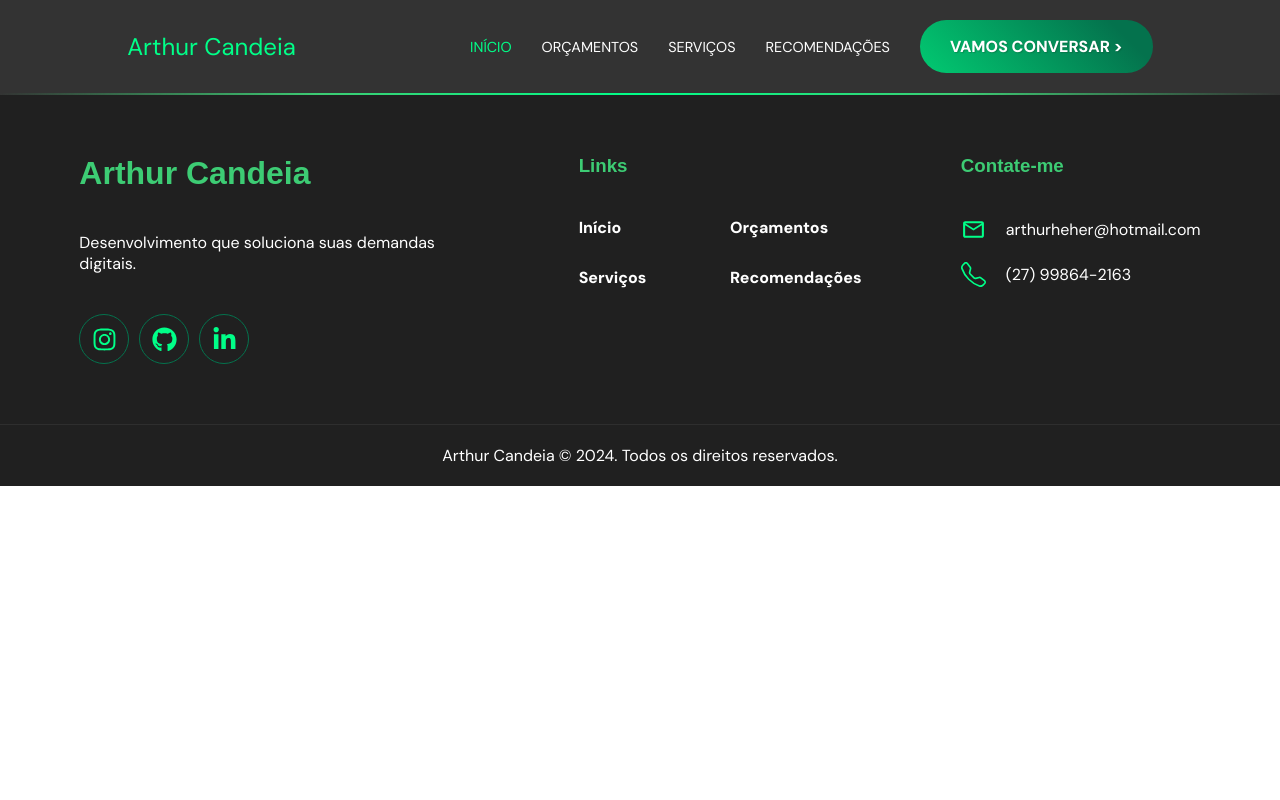
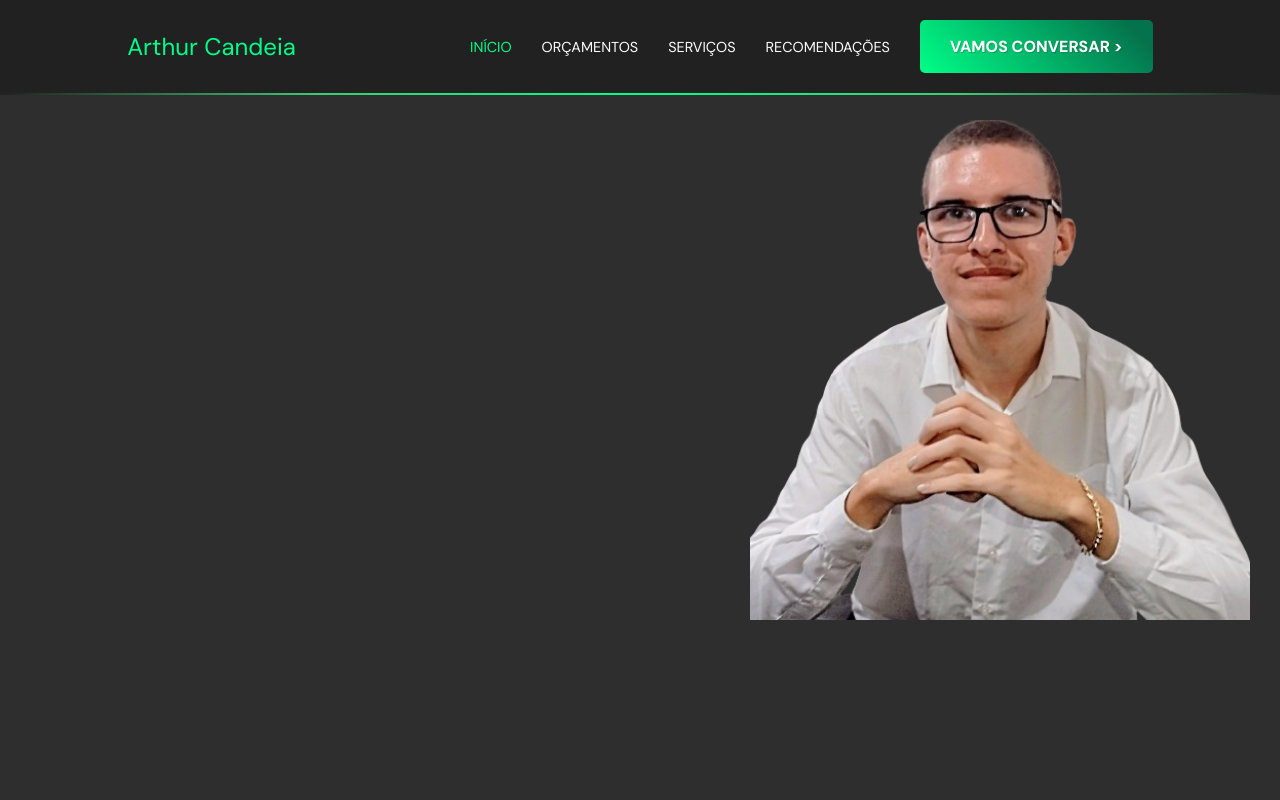
Before and after one commit to Arthur-Candeia/portfolio, a Next.js app: page / in a window 1280 px wide. Shown: the top 800 px of the page. Built offline with nearby package versions, Linux system fonts and the light colour scheme; a web font is replaced by a local one.

Commit message:
FEAT: Inicio construcao home.

```diff
--- a/src/app/page.tsx
+++ b/src/app/page.tsx
@@ -1,7 +1,20 @@
+import { LinksContainer } from "@/components/common/LinksContainer";
+import styles from "@/styles/home.module.scss"
+import Image from "next/image";
+
 export default function Home() {
   return (
-    <main>
-
+    <main className={styles.home}>
+      <section className={styles.start}>
+        <div className={styles.header} data-aos="fade-up" data-aos-duration="1000">
+          <h1><span>Soluções</span> digitais<br /><span>Sonhos</span> em realidade</h1>
+          <div>
+            <p>Não deixe sua ideia apenas no papel, faça seu aplicativo ganhar vida da maneira que sempre sonhou! Você merece o melhor!</p>
+            <LinksContainer />
+          </div>
+        </div>
+        <Image src="/photo.png" alt="Minha foto" className={styles.profilePicture} width={500} height={500}/>
+      </section>
     </main>
   );
 }
--- /dev/null
+++ b/src/components/common/LinksContainer.tsx
@@ -0,0 +1,11 @@
+import Link from "next/link";
+import styles from "@/styles/components/common/linksContainer.module.scss";
+
+export function LinksContainer() {
+  return (
+    <div className={styles.linksContainer}>
+      <Link href="https://api.whatsapp.com/send?phone=5527998642163&text=Olá!%20Tenho%20um%20projeto!" target="_blank" rel="external">WhatsApp</Link>
+      <Link href="/orcamentos" target="_self" rel="next">Faça um orçamento</Link>
+    </div>
+  )
+}
--- a/src/styles/common/style.scss
+++ b/src/styles/common/style.scss
@@ -6,11 +6,19 @@
   box-sizing: border-box;
 }
 
+:root {
+	--angle: 90deg;
+}
+
 body {
   width: 100%;
   height: 100vh;
   overflow-x: hidden;
   font-family: $font1, system-ui, -apple-system, BlinkMacSystemFont, 'Segoe UI', Roboto, Oxygen, Ubuntu, Cantarell, 'Open Sans', 'Helvetica Neue', sans-serif;
+
+  main {
+    padding-top: 120px !important;
+  }
 }
 
 body::-webkit-scrollbar {
--- a/src/styles/components/common/header.module.scss
+++ b/src/styles/components/common/header.module.scss
@@ -1,14 +1,14 @@
 @import '@/styles/common/colors.scss';
 
 .header {
-  position: relative;
+  position: fixed;
   z-index: 3;
   display: flex;
   justify-content: space-around;
   align-items: center;
   width: 100%;
   padding: 20px 40px;
-  background-color: rgba($color: #000000, $alpha: 0.8);
+  background-color: rgba($color: #1e1e1e, $alpha: 0.8);
   backdrop-filter: blur(10px);
   border-width: 0px 0px 2px 0px;
   border-style: solid;
@@ -39,8 +39,9 @@
         padding: 16px 30px;
         font-size: 1rem;
         font-weight: bold;
+        text-align: center;
         background-image: linear-gradient(45deg, $color1, $color3 90%);
-        border-radius: 40px;
+        border-radius: 5px;
         text-shadow: 1px 1px 1px rgba($color: $color4, $alpha: 0.3);
         animation: chatBackground 10s infinite linear;
 
@@ -59,20 +60,6 @@
 .name {
   font-size: 1.5rem;
   color: $color1;
-}
-
-@keyframes chatBackground {
-  0% {
-    background-size: 100% 200px;
-  }
-
-  50% {
-    background-size: 300% 200px;
-  }
-
-  100% {
-    background-size: 100% 200px;
-  }
 }
 
 @media only screen and (max-width: 950px) {
--- /dev/null
+++ b/src/styles/components/common/linksContainer.module.scss
@@ -0,0 +1,53 @@
+@import '@/styles/common/colors.scss';
+
+.linksContainer {
+  display: flex;
+  gap: 20px;
+  margin-top: 20px;
+
+  a {
+    display: inline-block;
+    min-width: 140px;
+    padding: 15px 30px;
+    font-size: 1rem;
+    font-weight: bold;
+    text-align: center;
+    text-decoration: none;
+    color: $color1;
+    background-image: transparent;
+    border: 2px solid $color1;
+    border-radius: 5px;
+    text-shadow: 1px 1px 1px rgba($color: $color4, $alpha: 0.3);
+    transition: all 0.2s ease-in;
+    animation: chatBackground 10s infinite linear;
+
+    &:hover {
+      color: $light-gray;
+      background-color: $color1;
+    }
+
+    &:nth-child(2) {
+      color: $white;
+      background-image: linear-gradient(45deg, $color1, $color3 40%);
+      border: 2px solid $color3;
+
+      &:hover {
+        transform: translateY(-5px);
+      }
+    }
+  }
+}
+
+@keyframes chatBackground {
+  0% {
+    background-size: 100% 200px;
+  }
+
+  50% {
+    background-size: 300% 200px;
+  }
+
+  100% {
+    background-size: 100% 200px;
+  }
+}
--- /dev/null
+++ b/src/styles/home.module.scss
@@ -0,0 +1,87 @@
+@import '@/styles/common/colors.scss';
+
+.home {
+  display: flex;
+  flex-direction: column;
+  align-items: center;
+  gap: 20px;
+  width: 100%;
+  padding: 3% 30px 0px;
+  background-color: $color4;
+  min-height: 100%;
+  background-color: #2e2e2e;
+}
+
+.start {
+  display: flex;
+  flex-wrap: wrap;
+  justify-content: space-between;
+  width: 100%;
+
+  .header {
+    display: flex;
+    flex-direction: column;
+    justify-content: center;
+    gap: 40px;
+    color: $white;
+
+    h1 {
+      font-size: 3rem;
+      font-weight: 800;
+      color: $white;
+      line-height: 1.2;
+
+      span {
+        background-image: linear-gradient(160deg, $color1 50%, #b8d4ba);
+        background-clip: text;
+        -webkit-background-clip: text;
+        -webkit-text-fill-color: transparent;
+      }
+    }
+
+    p {
+      max-width: 500px;
+      font-size: 1.3rem;
+    }
+  }
+}
+
+//animacoes do start
+@property --angle {
+  syntax: '<angle>';
+  initial-value: 90deg;
+  inherits: true;
+}
+
+@property --gradX {
+  syntax: '<percentage>';
+  initial-value: 50%;
+  inherits: true;
+}
+
+@property --gradY {
+  syntax: '<percentage>';
+  initial-value: 0%;
+  inherits: true;
+}
+
+.header {
+  --d: 5500ms;
+	--gradX: 100%;
+	--gradY: 50%;
+	--c1: rgba(168, 239, 255, 1);
+	--c2: transparent;
+
+  font-size: 3vw;
+	margin: max(1rem, 3vw);
+	border: 0.35rem solid;
+	padding: 3vw;
+	border-image: conic-gradient(from var(--angle), var(--c2), var(--c1) 0.1turn, var(--c1) 0.15turn, var(--c2) 0.25turn) 30;
+	animation: borderRotate var(--d) linear infinite forwards;
+}
+
+@keyframes borderRotate {
+	100% {
+		--angle: 450deg;
+	}
+}
```
Also changed, not shown: src/app/recomendacoes/page.tsx (+2 -5 lines), src/styles/recomendacoes.module.scss (+0 -25 lines), public/photo.png (added).
